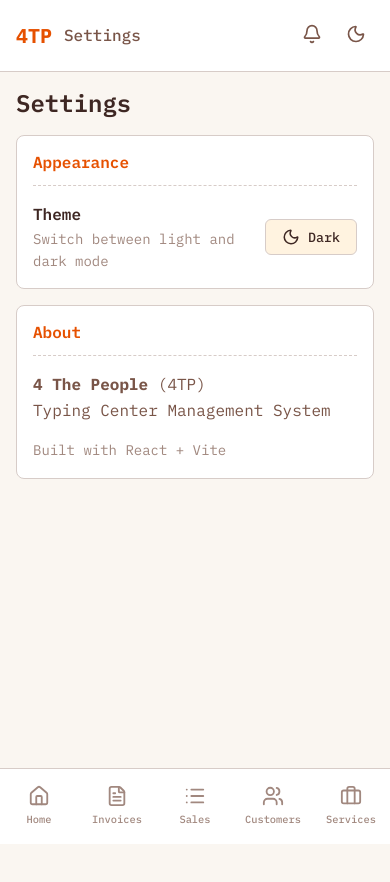
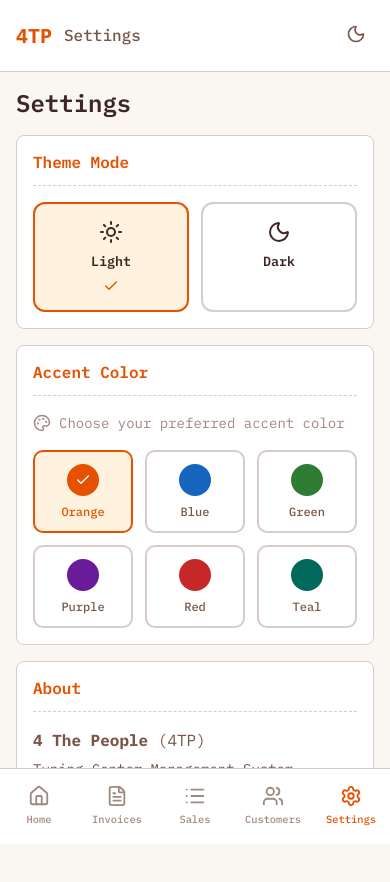
Before and after one commit to ledgerly111/4thepeople-typing-center-solution, a React (Vite) app: page /settings in a window 390 px wide. Shown: the top 882 px of the page. Before the commit the page ends 844 px from the top, so only its background shows below. Built offline with nearby package versions, Linux system fonts and the light colour scheme.

Commit message:
Added Settings to mobile nav and accent color picker in Settings page

```diff
--- a/src/App.css
+++ b/src/App.css
@@ -66,6 +66,16 @@
   display: flex;
   align-items: center;
   gap: 0.5rem;
+}
+
+.header-actions .desktop-only {
+  display: none;
+}
+
+@media (min-width: 768px) {
+  .header-actions .desktop-only {
+    display: flex;
+  }
 }
 
 /* ========================================
--- a/src/components/layout/BottomNav.jsx
+++ b/src/components/layout/BottomNav.jsx
@@ -1,6 +1,6 @@
 import React from 'react';
 import { NavLink } from 'react-router-dom';
-import { Home, Users, Briefcase, FileText, List } from 'lucide-react';
+import { Home, FileText, List, Users, Settings } from 'lucide-react';
 
 const BottomNav = () => {
     const navItems = [
@@ -8,7 +8,7 @@ const BottomNav = () => {
         { icon: FileText, label: 'Invoices', path: '/invoices' },
         { icon: List, label: 'Sales', path: '/transactions' },
         { icon: Users, label: 'Customers', path: '/customers' },
-        { icon: Briefcase, label: 'Services', path: '/services' },
+        { icon: Settings, label: 'Settings', path: '/settings' },
     ];
 
     return (
--- a/src/components/layout/Header.jsx
+++ b/src/components/layout/Header.jsx
@@ -1,6 +1,6 @@
 import React from 'react';
-import { useLocation } from 'react-router-dom';
-import { Sun, Moon, Bell } from 'lucide-react';
+import { useLocation, Link } from 'react-router-dom';
+import { Sun, Moon, Settings } from 'lucide-react';
 import { useTheme } from '../../contexts/ThemeContext';
 
 const Header = () => {
@@ -14,6 +14,7 @@ const Header = () => {
             case '/customers': return 'Customers';
             case '/services': return 'Services';
             case '/invoices': return 'Invoices';
+            case '/transactions': return 'Transactions';
             case '/settings': return 'Settings';
             default: return '4 The People';
         }
@@ -27,12 +28,12 @@ const Header = () => {
             </div>
 
             <div className="header-actions">
-                <button className="btn-icon" onClick={() => alert('Notifications')}>
-                    <Bell size={20} />
-                </button>
-                <button className="btn-icon" onClick={toggleTheme}>
+                <button className="btn-icon" onClick={toggleTheme} title={`Switch to ${theme === 'light' ? 'dark' : 'light'} mode`}>
                     {theme === 'light' ? <Moon size={20} /> : <Sun size={20} />}
                 </button>
+                <Link to="/settings" className="btn-icon desktop-only" title="Settings">
+                    <Settings size={20} />
+                </Link>
             </div>
         </header>
     );
--- a/src/contexts/ThemeContext.jsx
+++ b/src/contexts/ThemeContext.jsx
@@ -2,24 +2,50 @@ import { createContext, useContext, useEffect, useState } from 'react';
 
 const ThemeContext = createContext();
 
+// Available accent colors
+export const ACCENT_COLORS = [
+  { name: 'Orange', value: '#E65100', light: '#FFF3E0' },
+  { name: 'Blue', value: '#1565C0', light: '#E3F2FD' },
+  { name: 'Green', value: '#2E7D32', light: '#E8F5E9' },
+  { name: 'Purple', value: '#6A1B9A', light: '#F3E5F5' },
+  { name: 'Red', value: '#C62828', light: '#FFEBEE' },
+  { name: 'Teal', value: '#00695C', light: '#E0F2F1' },
+];
+
 export function ThemeProvider({ children }) {
   const [theme, setTheme] = useState(() => {
-    // Check localStorage or default to 'light'
     return localStorage.getItem('theme') || 'light';
   });
 
+  const [accentColor, setAccentColor] = useState(() => {
+    return localStorage.getItem('accentColor') || '#E65100';
+  });
+
   useEffect(() => {
-    // Update the data-theme attribute on the document element
     document.documentElement.setAttribute('data-theme', theme);
     localStorage.setItem('theme', theme);
   }, [theme]);
+
+  useEffect(() => {
+    document.documentElement.style.setProperty('--accent', accentColor);
+    // Calculate light version for backgrounds
+    const color = ACCENT_COLORS.find(c => c.value === accentColor);
+    if (color) {
+      document.documentElement.style.setProperty('--accent-light', color.light);
+    }
+    localStorage.setItem('accentColor', accentColor);
+  }, [accentColor]);
 
   const toggleTheme = () => {
     setTheme((prev) => (prev === 'light' ? 'dark' : 'light'));
   };
 
+  const changeAccentColor = (color) => {
+    setAccentColor(color);
+  };
+
   return (
-    <ThemeContext.Provider value={{ theme, toggleTheme }}>
+    <ThemeContext.Provider value={{ theme, toggleTheme, accentColor, changeAccentColor }}>
       {children}
     </ThemeContext.Provider>
   );
--- a/src/pages/Settings.jsx
+++ b/src/pages/Settings.jsx
@@ -1,51 +1,124 @@
 import React from 'react';
 import Card from '../components/ui/Card';
-import { useTheme } from '../contexts/ThemeContext';
-import { Sun, Moon } from 'lucide-react';
+import { useTheme, ACCENT_COLORS } from '../contexts/ThemeContext';
+import { Sun, Moon, Palette, Check } from 'lucide-react';
 
 const Settings = () => {
-    const { theme, toggleTheme } = useTheme();
+    const { theme, toggleTheme, accentColor, changeAccentColor } = useTheme();
 
     return (
         <div>
             <h2 style={{ marginBottom: '1rem' }}>Settings</h2>
 
-            <Card title="Appearance">
-                <div style={{ display: 'flex', justifyContent: 'space-between', alignItems: 'center' }}>
-                    <div>
-                        <div style={{ fontWeight: '600' }}>Theme</div>
-                        <div style={{ fontSize: '0.875rem', color: 'var(--text-muted)' }}>
-                            Switch between light and dark mode
-                        </div>
-                    </div>
+            {/* Theme Mode */}
+            <Card title="Theme Mode">
+                <div style={{ display: 'flex', gap: '0.75rem' }}>
                     <button
-                        onClick={toggleTheme}
+                        onClick={() => theme !== 'light' && toggleTheme()}
                         style={{
+                            flex: 1,
                             display: 'flex',
+                            flexDirection: 'column',
                             alignItems: 'center',
                             gap: '0.5rem',
-                            padding: '0.5rem 1rem',
-                            backgroundColor: 'var(--bg-accent)',
-                            border: '1px solid var(--border)',
-                            borderRadius: '6px',
+                            padding: '1rem',
+                            border: `2px solid ${theme === 'light' ? 'var(--accent)' : 'var(--border)'}`,
+                            borderRadius: '12px',
+                            backgroundColor: theme === 'light' ? 'var(--bg-accent)' : 'transparent',
                             cursor: 'pointer',
                             color: 'var(--text-primary)',
                             fontFamily: 'inherit',
-                            fontWeight: '500'
+                            fontWeight: '600'
                         }}
                     >
-                        {theme === 'light' ? <Moon size={18} /> : <Sun size={18} />}
-                        {theme === 'light' ? 'Dark' : 'Light'}
+                        <Sun size={24} />
+                        Light
+                        {theme === 'light' && <Check size={16} style={{ color: 'var(--accent)' }} />}
+                    </button>
+                    <button
+                        onClick={() => theme !== 'dark' && toggleTheme()}
+                        style={{
+                            flex: 1,
+                            display: 'flex',
+                            flexDirection: 'column',
+                            alignItems: 'center',
+                            gap: '0.5rem',
+                            padding: '1rem',
+                            border: `2px solid ${theme === 'dark' ? 'var(--accent)' : 'var(--border)'}`,
+                            borderRadius: '12px',
+                            backgroundColor: theme === 'dark' ? 'var(--bg-accent)' : 'transparent',
+                            cursor: 'pointer',
+                            color: 'var(--text-primary)',
+                            fontFamily: 'inherit',
+                            fontWeight: '600'
+                        }}
+                    >
+                        <Moon size={24} />
+                        Dark
+                        {theme === 'dark' && <Check size={16} style={{ color: 'var(--accent)' }} />}
                     </button>
                 </div>
             </Card>
 
+            {/* Accent Color */}
+            <Card title="Accent Color" style={{ marginTop: '1rem' }}>
+                <div style={{ display: 'flex', alignItems: 'center', gap: '0.5rem', marginBottom: '1rem' }}>
+                    <Palette size={18} style={{ color: 'var(--text-muted)' }} />
+                    <span style={{ color: 'var(--text-muted)', fontSize: '0.875rem' }}>
+                        Choose your preferred accent color
+                    </span>
+                </div>
+                <div style={{ display: 'grid', gridTemplateColumns: 'repeat(3, 1fr)', gap: '0.75rem' }}>
+                    {ACCENT_COLORS.map((color) => (
+                        <button
+                            key={color.value}
+                            onClick={() => changeAccentColor(color.value)}
+                            style={{
+                                display: 'flex',
+                                flexDirection: 'column',
+                                alignItems: 'center',
+                                gap: '0.5rem',
+                                padding: '0.75rem',
+                                border: `2px solid ${accentColor === color.value ? color.value : 'var(--border)'}`,
+                                borderRadius: '10px',
+                                backgroundColor: accentColor === color.value ? `${color.light}` : 'transparent',
+                                cursor: 'pointer',
+                                fontFamily: 'inherit',
+                                transition: 'all 0.2s ease'
+                            }}
+                        >
+                            <div
+                                style={{
+                                    width: '32px',
+                                    height: '32px',
+                                    borderRadius: '50%',
+                                    backgroundColor: color.value,
+                                    display: 'flex',
+                                    alignItems: 'center',
+                                    justifyContent: 'center'
+                                }}
+                            >
+                                {accentColor === color.value && <Check size={16} color="white" />}
+                            </div>
+                            <span style={{
+                                fontSize: '0.75rem',
+                                fontWeight: '500',
+                                color: accentColor === color.value ? color.value : 'var(--text-secondary)'
+                            }}>
+                                {color.name}
+                            </span>
+                        </button>
+                    ))}
+                </div>
+            </Card>
+
+            {/* About */}
             <Card title="About" style={{ marginTop: '1rem' }}>
                 <div style={{ color: 'var(--text-secondary)' }}>
-                    <p><strong>4 The People</strong> (4TP)</p>
-                    <p>Typing Center Management System</p>
-                    <p style={{ marginTop: '1rem', fontSize: '0.875rem', color: 'var(--text-muted)' }}>
-                        Built with React + Vite
+                    <p style={{ margin: 0 }}><strong>4 The People</strong> (4TP)</p>
+                    <p style={{ margin: '0.25rem 0 0', fontSize: '0.875rem' }}>Typing Center Management System</p>
+                    <p style={{ marginTop: '1rem', fontSize: '0.75rem', color: 'var(--text-muted)' }}>
+                        Version 1.0.0 • Built with React + Vite
                     </p>
                 </div>
             </Card>
```
